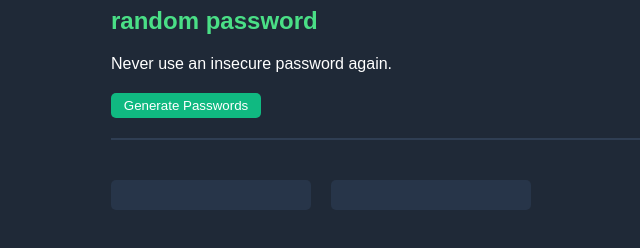
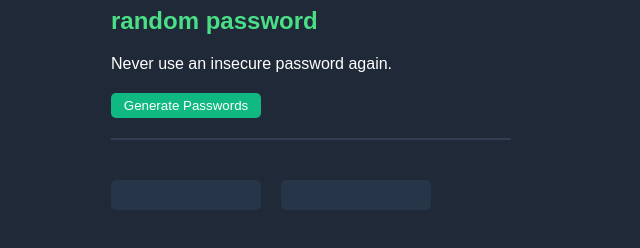
Before and after one commit to BlakeT87/password-generator, a plain HTML site: page index.html in a window 1280 px wide. Shown: the part 100-348 px from the top of the page, without its empty margins (145-785 px from the left). Drawn offline with Linux system fonts and the light colour scheme.

Commit message:
Minor appearance changes

```diff
--- a/styles.css
+++ b/styles.css
@@ -40,7 +40,7 @@ body{
 #hero{
     margin-bottom: 20px;
     padding-bottom: 20px;
-    width: 80vw;
+    width: 400px;
     border-bottom: 2px solid #2F3E53;
 }
 
@@ -55,10 +55,10 @@ body{
     margin-top: 20px;
     background-color: #273549;
     color: #55F991;
-    padding: 5px 10px;
+    padding: 5px 5px;
     border: none;
     border-radius: 5px;
-    width: 200px;
+    width: 150px;
     height: 30px;
     margin-right: 20px;
 }
```
